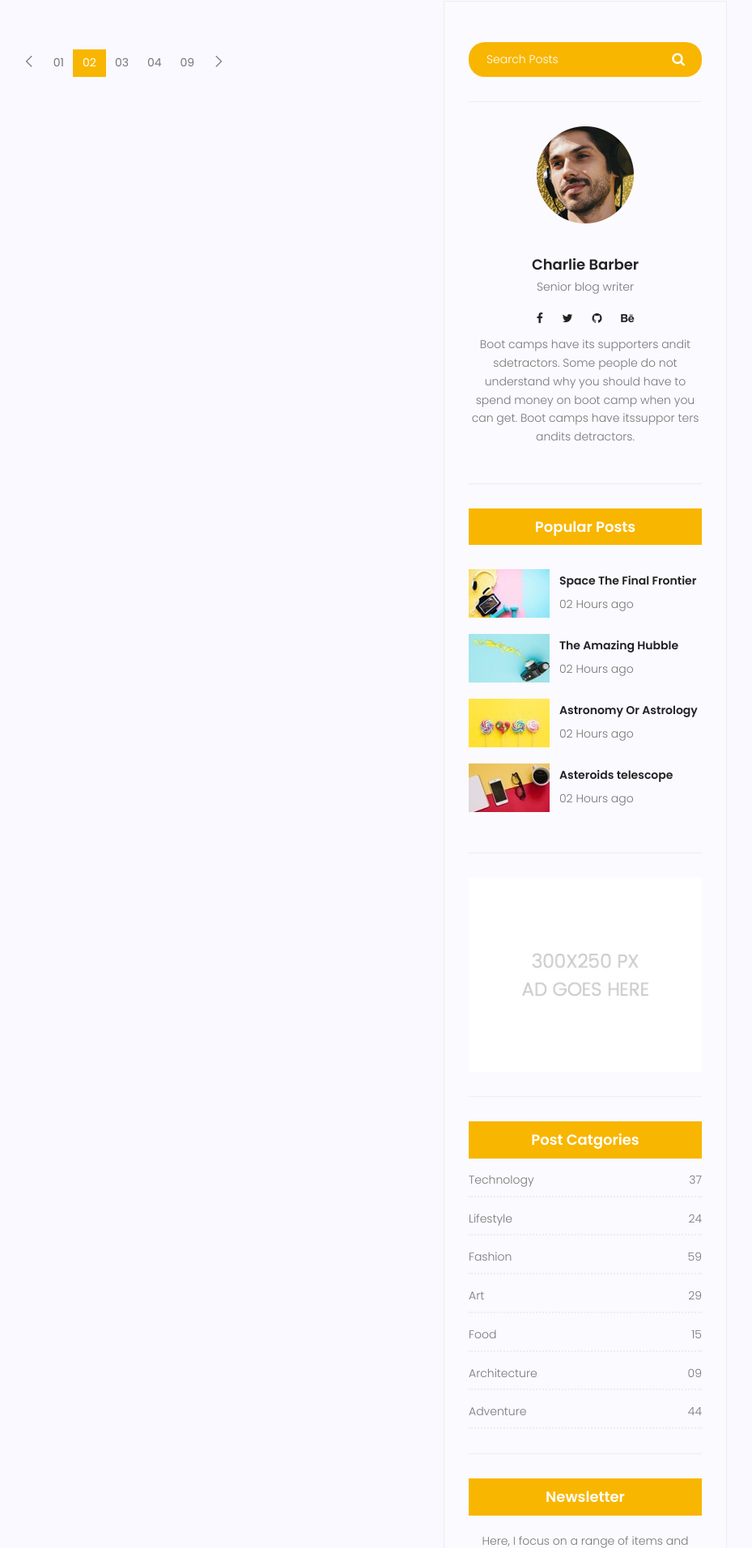
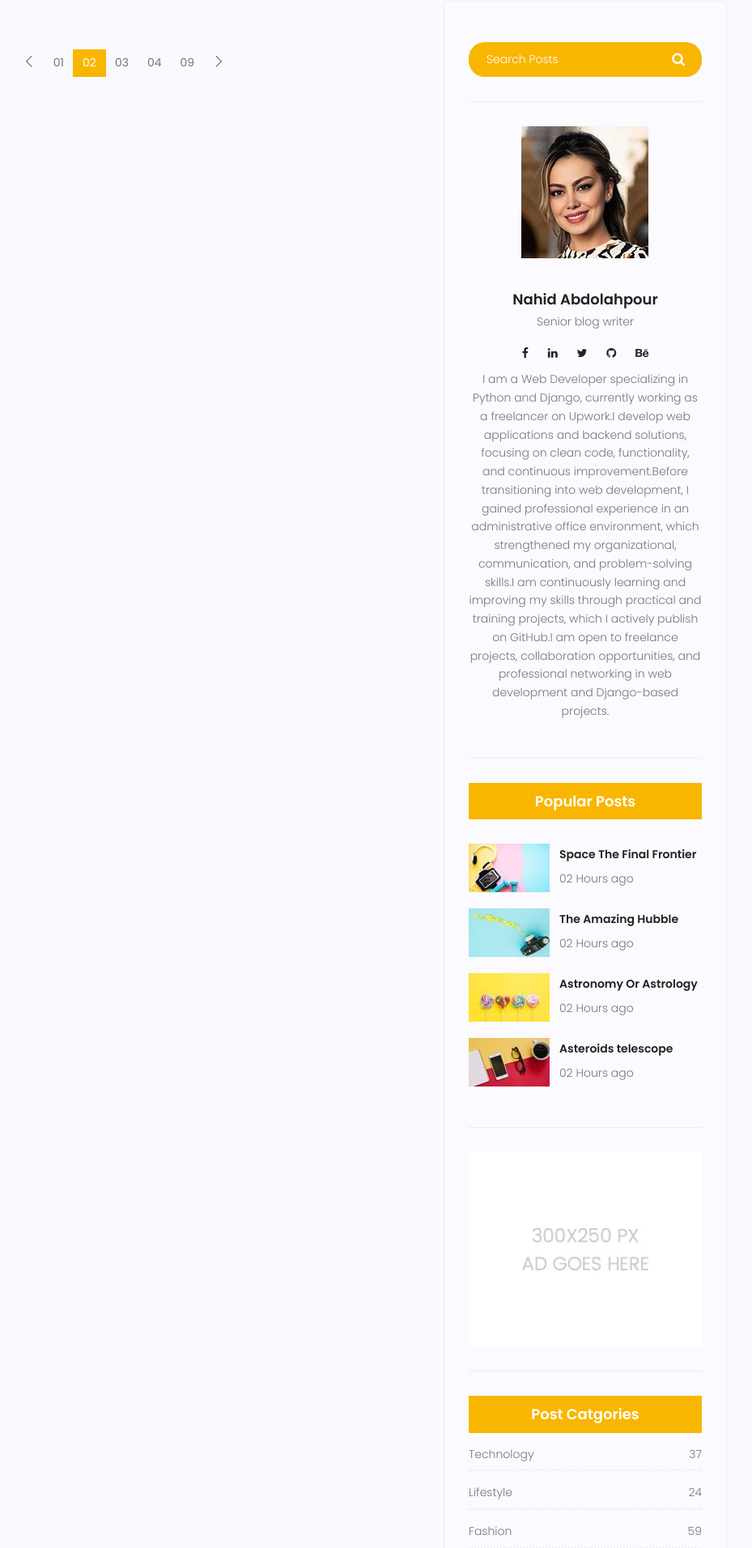
Before and after one commit to NAHID1367/site_test, a Django app: page /blog/ in a window 1280 px wide. Shown: the part 1129-3041 px from the top of the page at 81% size, without its empty margins (297-1226 px from the left). Run offline with Django 4.2, Linux system fonts and the light colour scheme; data that the repository does not hold is empty; some libraries are stand-ins or nearby versions.

Commit message:
edit writer
name ,image , facebook, github, linkedin

```diff
--- a/templates/blog/blog-home.html
+++ b/templates/blog/blog-home.html
@@ -146,22 +146,9 @@
 			                            <button type="submit"><i class="fa fa-search"></i></button>
 			                        </form>
 								</div>
-								<div class="single-sidebar-widget user-info-widget">
-									<img src="{% static 'img/blog/user-info.png" alt="">
-									<a href="#"><h4>Charlie Barber</h4></a>
-									<p>
-										Senior blog writer
-									</p>
-									<ul class="social-links">
-										<li><a href="#"><i class="fa fa-facebook"></i></a></li>
-										<li><a href="#"><i class="fa fa-twitter"></i></a></li>
-										<li><a href="#"><i class="fa fa-github"></i></a></li>
-										<li><a href="#"><i class="fa fa-behance"></i></a></li>
-									</ul>
-									<p>
-										Boot camps have its supporters andit sdetractors. Some people do not understand why you should have to spend money on boot camp when you can get. Boot camps have itssuppor ters andits detractors.
-									</p>
-								</div>
+
+								{% include 'blog/blog-writer.html' %}
+
 								<div class="single-sidebar-widget popular-post-widget">
 									<h4 class="popular-title">Popular Posts</h4>
 									<div class="popular-post-list">
--- /dev/null
+++ b/templates/blog/blog-writer.html
@@ -0,0 +1,32 @@
+{% load static %}
+
+<div class="single-sidebar-widget user-info-widget">
+									<img src="{% static 'img/blog/Nana.jpg' %}" alt="Nahid">
+									<a href="#"><h4>Nahid Abdolahpour</h4></a>
+									<p>
+										Senior blog writer
+									</p>
+									<ul class="social-links">
+										<li>
+                                            <a href="https://www.facebook.com/Nahid Abdolahpour" target="_blank" rel="noopener">
+                                                <i class="fa fa-facebook"></i>
+                                            </a>
+                                        </li>
+                                        <li>
+                                            <a href="https://www.linkedin.com/in/https://www.linkedin.com/in/nahid-abdolahpour-70839187/" target="_blank" rel="noopener">
+                                                <i class="fa fa-linkedin"></i>
+                                            </a>
+                                        </li>
+										<li><a href="#"><i class="fa fa-twitter"></i></a></li>
+										<li>
+                                            <a href="https://github.com/NAHID1367" target="_blank" rel="noopener">
+                                                <i class="fa fa-github"></i>
+                                            </a>
+                                        </li>
+
+										<li><a href="#"><i class="fa fa-behance"></i></a></li>
+									</ul>
+									<p>
+										I am a Web Developer specializing in Python and Django, currently working as a freelancer on Upwork.I develop web applications and backend solutions, focusing on clean code, functionality, and continuous improvement.Before transitioning into web development, I gained professional experience in an administrative office environment, which strengthened my organizational, communication, and problem-solving skills.I am continuously learning and improving my skills through practical and training projects, which I actively publish on GitHub.I am open to freelance projects, collaboration opportunities, and professional networking in web development and Django-based projects.
+									</p>
+								</div>
```
Also changed, not shown: templates/blog/blog-single.html (+2 -22 lines), statics/img/blog/Nana.jpg (added).
